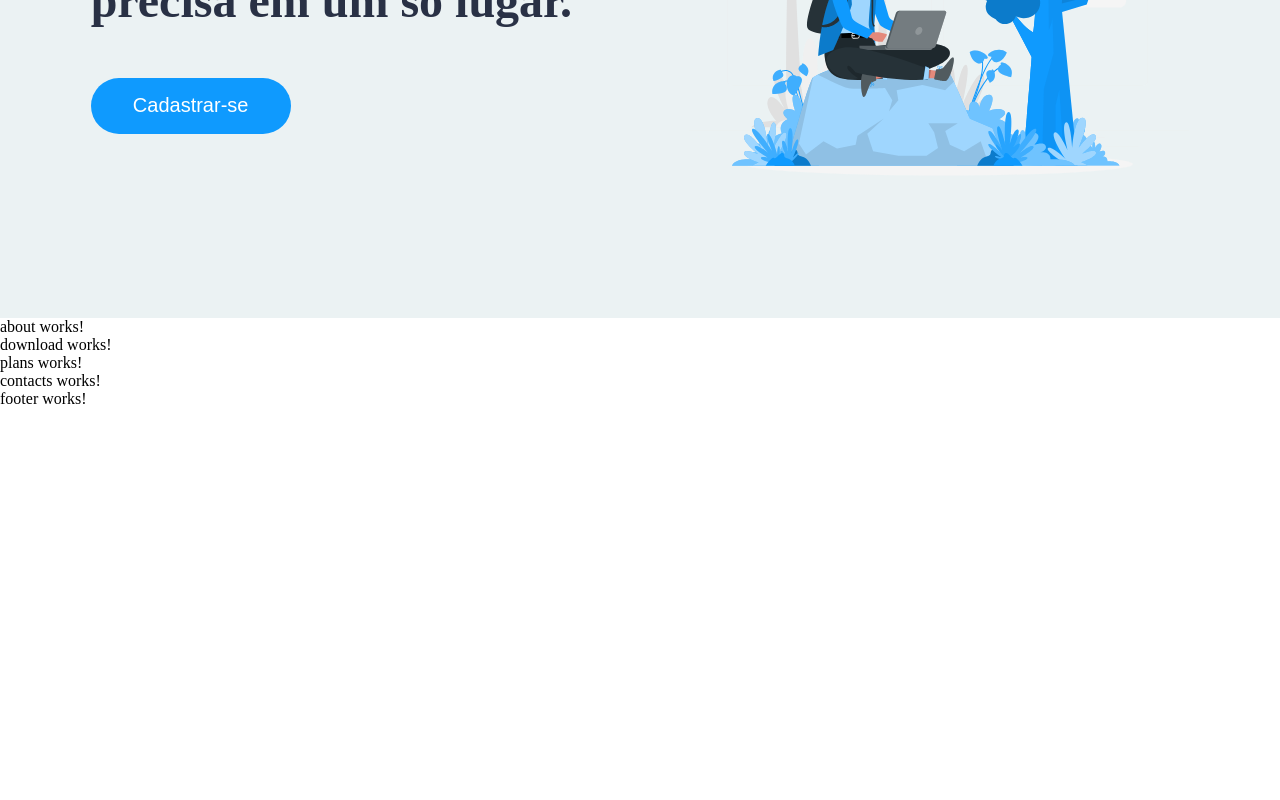
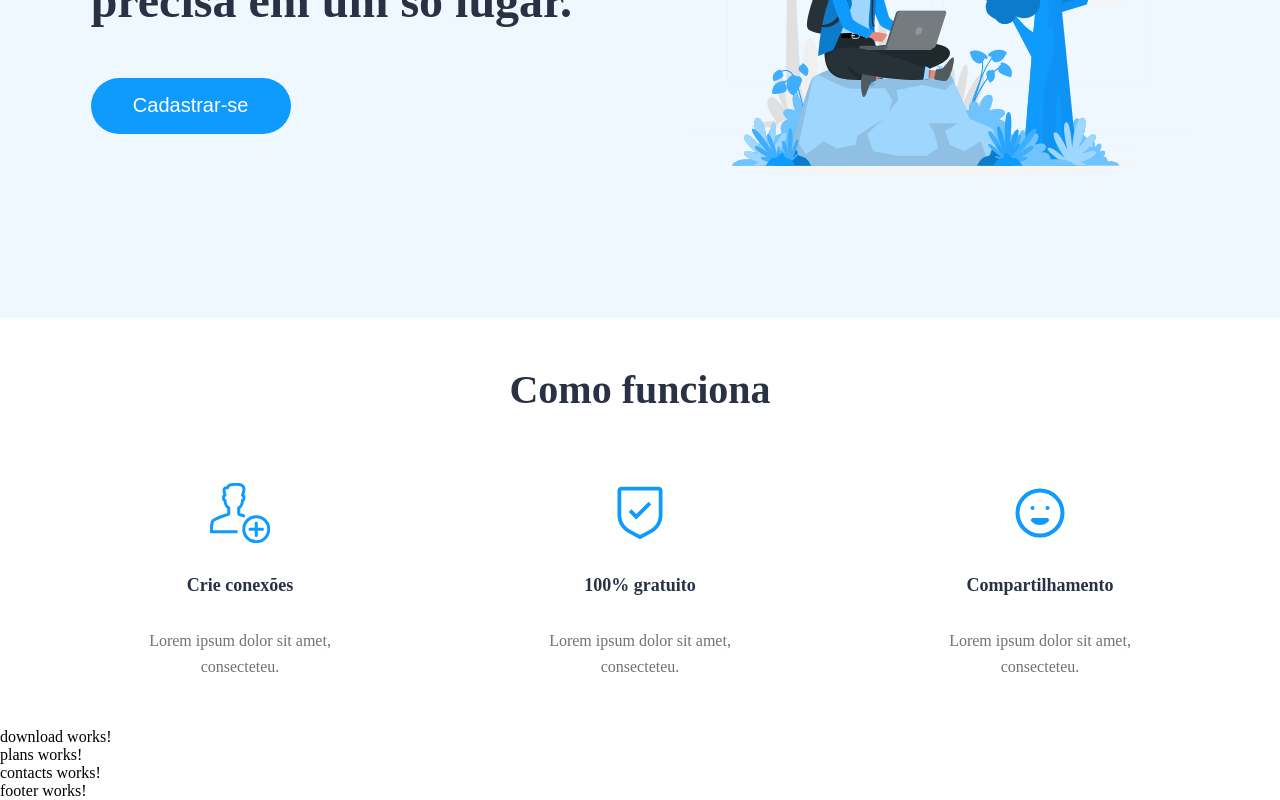
Before and after one commit to GustavoCremonez/Rachi, an Angular app: page / in a window 1280 px wide. Shown: the part 392-1192 px from the top of the page. Before the commit the page ends 800 px from the top, so only its background shows below. Built offline with nearby package versions, Linux system fonts and the light colour scheme.

Commit message:
:sparkles: feat: Seção sobre o Rachi

```diff
--- /dev/null
+++ b/src/app/components/about/about-card/about-card.component.html
@@ -0,0 +1,5 @@
+<span>
+  <img [src]="aboutData.logoURL" alt="Logo do card" />
+  <h4>{{ aboutData.title }}</h4>
+  <p>{{ aboutData.description }}</p>
+</span>
--- /dev/null
+++ b/src/app/components/about/about-card/about-card.component.scss
@@ -0,0 +1,28 @@
+span {
+  margin-top: 70px;
+  width: 200px;
+  display: flex;
+  flex-direction: column;
+  align-items: center;
+  gap: 2rem;
+
+  img {
+    width: 60px;
+    height: 60px;
+  }
+
+  h4 {
+    font-size: 18px;
+    font-weight: 600;
+    color: var(--foreground-color);
+    text-align: center;
+  }
+
+  p {
+    font-size: 16px;
+    font-weight: 400;
+    line-height: 26px;
+    text-align: center;
+    color: var(--secondary-color);
+  }
+}
--- a/src/app/components/about/about.component.html
+++ b/src/app/components/about/about.component.html
@@ -1 +1,11 @@
-<p>about works!</p>
+<section>
+  <h2>Como funciona</h2>
+
+  <ul>
+    @for (item of data(); track $index) {
+    <li>
+      <app-about-card [aboutData]="item" />
+    </li>
+    }
+  </ul>
+</section>
--- a/src/app/components/about/about.component.scss
+++ b/src/app/components/about/about.component.scss
@@ -0,0 +1,18 @@
+section {
+  padding: 3rem;
+
+  h2 {
+    text-align: center;
+    color: var(--foreground-color);
+    font-size: 40px;
+    font-weight: 600;
+  }
+
+  ul {
+    display: flex;
+    gap: 1rem;
+    list-style: none;
+    align-items: center;
+    justify-content: space-around;
+  }
+}
--- a/src/app/components/about/about.component.ts
+++ b/src/app/components/about/about.component.ts
@@ -1,12 +1,34 @@
-import { Component } from '@angular/core';
+import { Component, OnInit, signal } from '@angular/core';
+import { AboutCardComponent } from './about-card/about-card.component';
+import { AboutType } from '../../models/about.type';
 
 @Component({
   selector: 'app-about',
   standalone: true,
-  imports: [],
+  imports: [AboutCardComponent],
   templateUrl: './about.component.html',
-  styleUrl: './about.component.scss'
+  styleUrl: './about.component.scss',
 })
-export class AboutComponent {
+export class AboutComponent implements OnInit {
+  data = signal<AboutType[]>([]);
 
+  ngOnInit(): void {
+    this.data.set([
+      {
+        logoURL: '/assets/user.SVG',
+        title: 'Crie conexões',
+        description: 'Lorem ipsum dolor sit amet, consecteteu.',
+      },
+      {
+        logoURL: '/assets/security.svg',
+        title: '100% gratuito',
+        description: 'Lorem ipsum dolor sit amet, consecteteu.',
+      },
+      {
+        logoURL: '/assets/happy.svg',
+        title: 'Compartilhamento',
+        description: 'Lorem ipsum dolor sit amet, consecteteu.',
+      },
+    ]);
+  }
 }
--- a/src/app/components/header/header.component.scss
+++ b/src/app/components/header/header.component.scss
@@ -3,7 +3,7 @@ header {
   display: flex;
   align-items: center;
   justify-content: space-around;
-  background-color: #ebf2f3;
+  background-color: #eff8ff;
   padding: 0 2rem;
 
   section {
@@ -22,6 +22,7 @@ header {
       border: none;
       font-size: 20px;
       color: var(--background-color);
+      cursor: pointer;
     }
   }
 
--- /dev/null
+++ b/src/app/models/about.type.ts
@@ -0,0 +1,5 @@
+export type AboutType = {
+  logoURL: string;
+  title: string;
+  description: string;
+};
```
Also changed, not shown: src/app/components/about/about-card/about-card.component.ts (added, +13 -0 lines).
